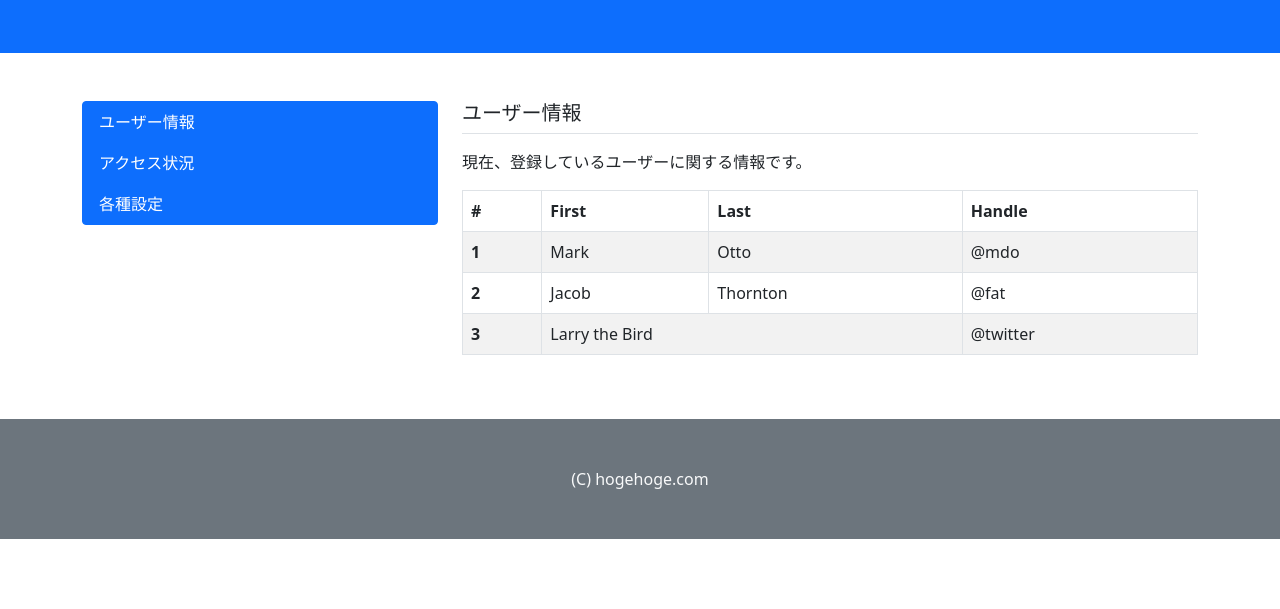
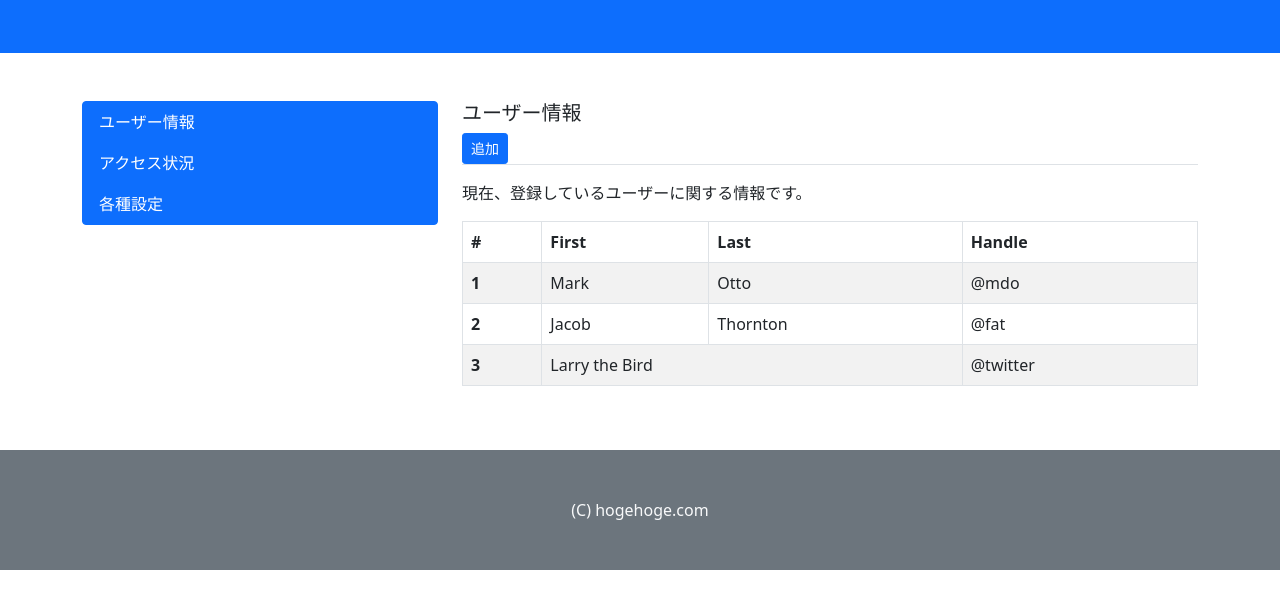
Before and after one commit to TakafumiTakuma/BootstrapRenshu, a plain HTML site: page index.html in a window 1280 px wide. Shown: the part 85-694 px from the top of the page. Drawn offline with nearby package versions, Linux system fonts and the light colour scheme.

Commit message:
ボタンの配置

```diff
--- a/index.html
+++ b/index.html
@@ -26,7 +26,10 @@
             </div>
         </section>
         <section class="col-md-8">
-            <h1 class="fs-5 border-bottom pb-2 mb-3">ユーザー情報</h1>
+            <header class="border-bottom pd-2 mb-3">
+                <h1 class="fs-5">ユーザー情報</h1>
+                <button type="button" class="btn btn-primary btn-sm">追加</button>
+            </header>
             <p>現在、登録しているユーザーに関する情報です。</p>
             <table class="table table-striped table-bordered">
                 <thead>
```
